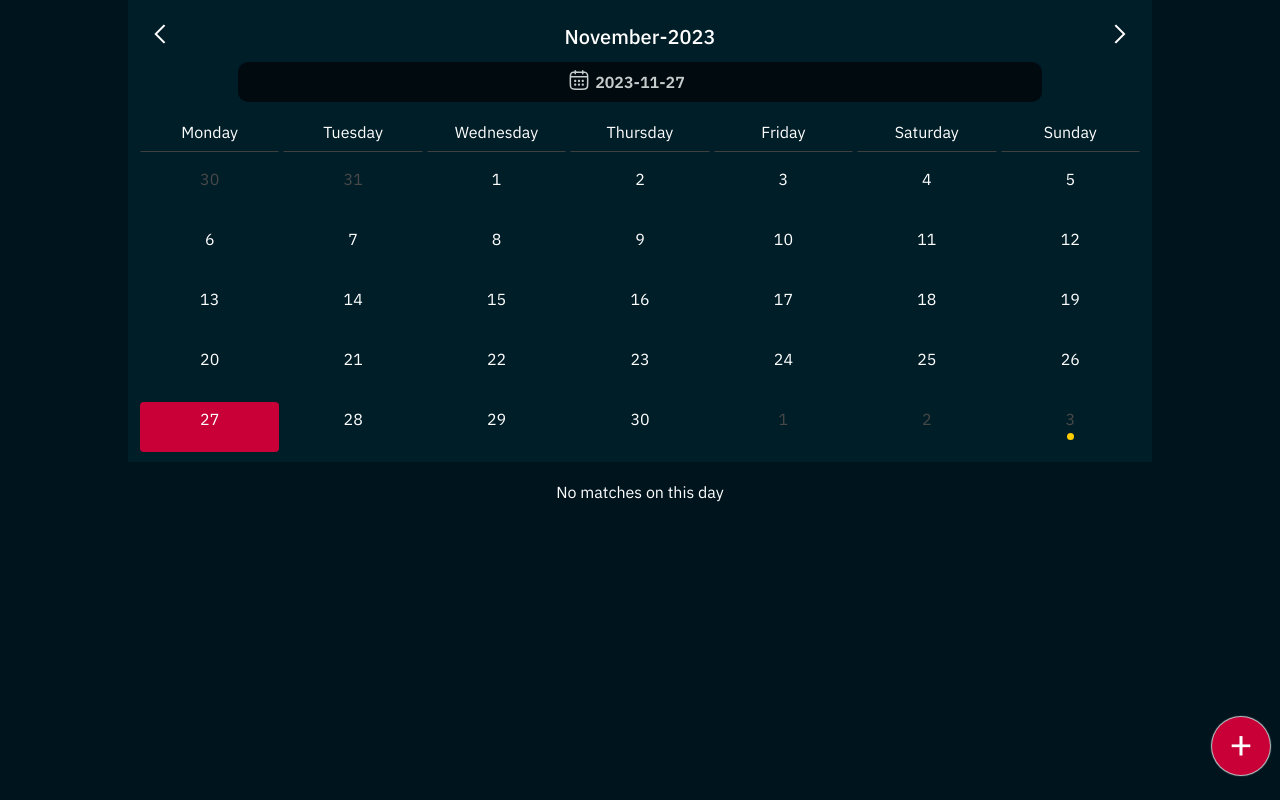
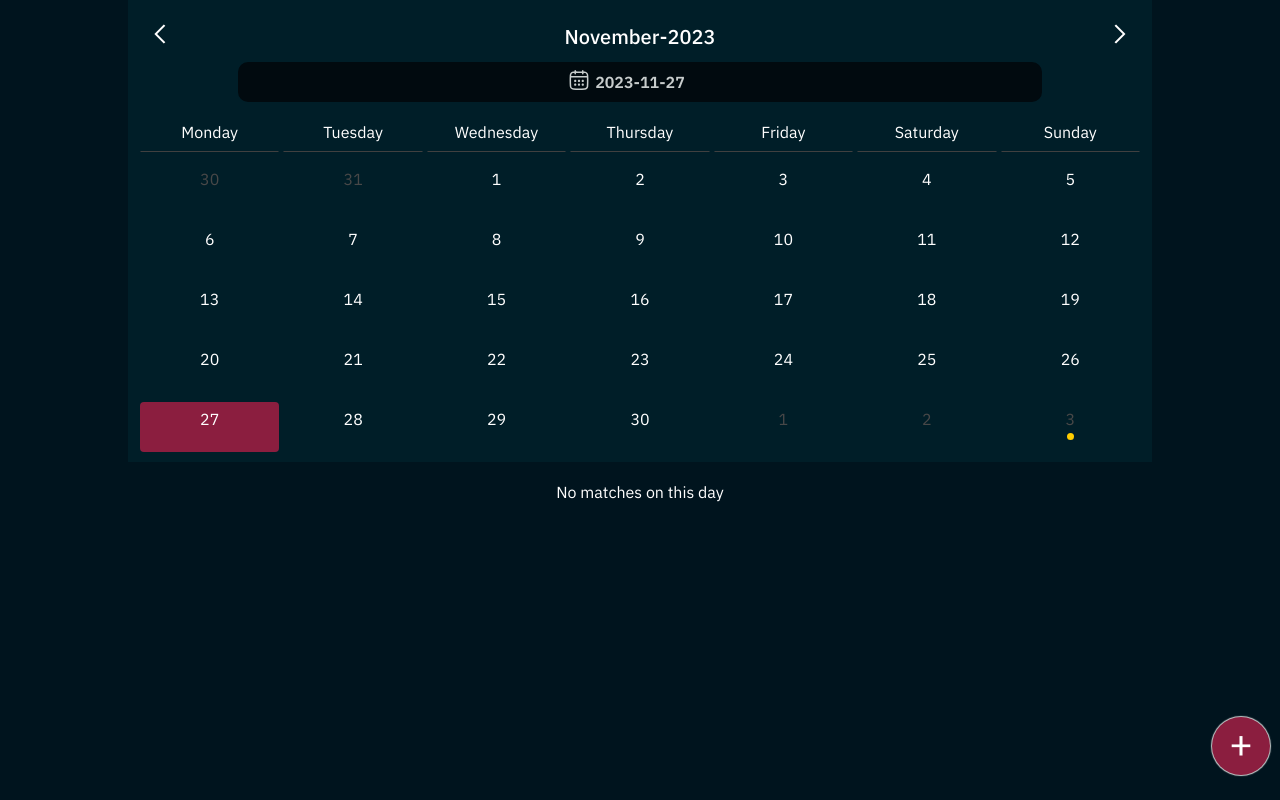
Before and after one commit to elekadam21/calendar, an Angular app in the folder calendar/: page / in a window 1280 px wide. Built offline with nearby package versions, Linux system fonts and the light colour scheme.

Commit message:
changed select color to less harsh

```diff
--- a/calendar/src/styles.scss
+++ b/calendar/src/styles.scss
@@ -9,7 +9,7 @@
   --secondary-font-color: #c8cdcd;
   --weekdays-border-bottom-color: #404040;
   --calendar-date-hover-color: #505050;
-  --calendar-today-color: #c80037;
+  --calendar-today-color: #8b1e3f;
   --calendar-nextprev-bg-color: transparent;
   --calendar-prevnext-date-color: #484848;
   --next-prev-arrow-color: #fff;
```
